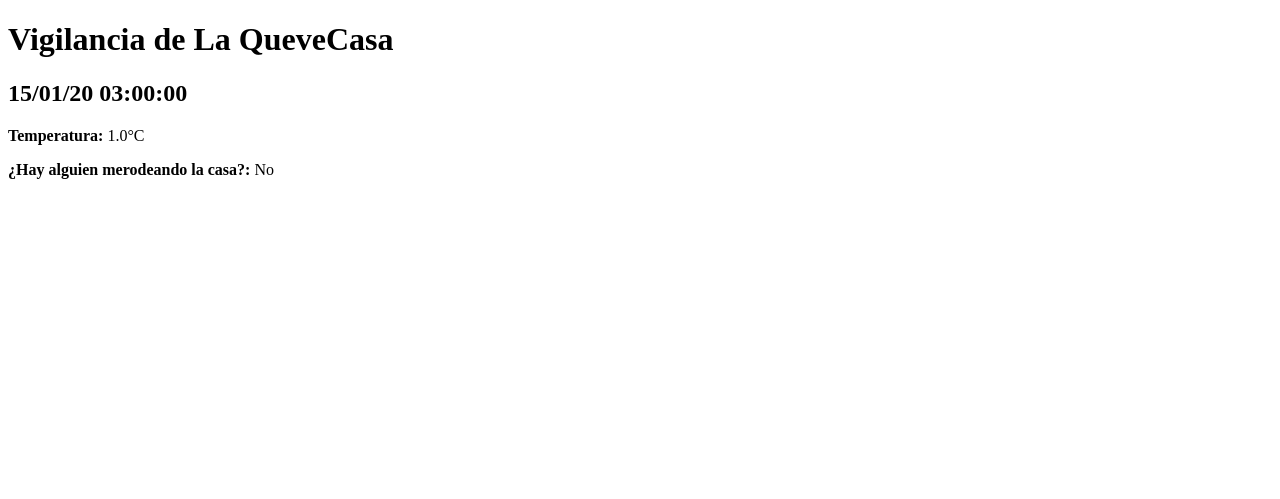
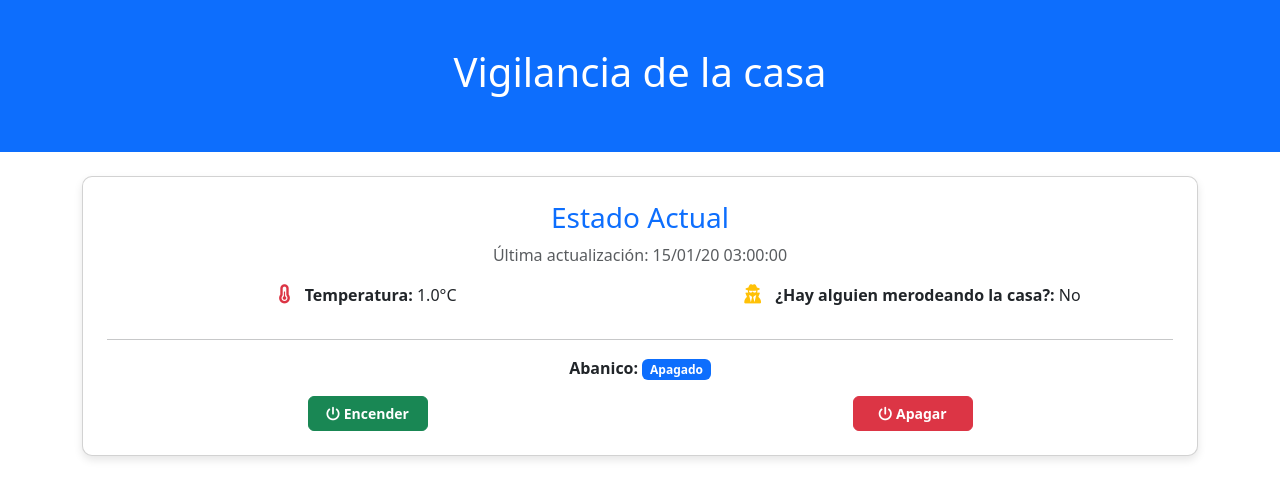
Before and after one commit to aguirrehdezma/esp32-smart-house, a Django app: page / in a window 1280 px wide. Shown: the top 499 px of the page. Run offline with Django 5.2, Linux system fonts and the light colour scheme; tables that the repository leaves empty hold one stand-in row (values such as "Sample post").

Commit message:
Add UI design and fan control API integration for sending and receiving status

```diff
--- a/devices/templates/devices.html
+++ b/devices/templates/devices.html
@@ -3,20 +3,76 @@
 <head>
     <meta charset="UTF-8">
     <meta name="viewport" content="width=device-width, initial-scale=1.0">
-        <title>La QueveCasa</title>
+    <title>Casa</title>
+    <link href="https://cdn.jsdelivr.net/npm/bootstrap@5.3.3/dist/css/bootstrap.min.css" rel="stylesheet">
+    <script src="https://cdn.jsdelivr.net/npm/bootstrap@5.3.3/dist/js/bootstrap.bundle.min.js"></script>
+    <link href="https://cdnjs.cloudflare.com/ajax/libs/font-awesome/6.5.0/css/all.min.css" rel="stylesheet">
+    <style>
+        .card {
+            border-radius: 10px;
+            box-shadow: 0 4px 8px rgba(0, 0, 0, 0.1);
+        }
+        .btn-custom {
+            width: 120px;
+            font-size: 14px;
+            font-weight: bold;
+        }
+        .icon {
+            font-size: 1.2rem;
+            margin-right: 10px;
+        }
+    </style>
 </head>
 <body>
-        <h1>Vigilancia de La QueveCasa</h1>
+    <div class="p-5 bg-primary text-white text-center">
+        <h1>Vigilancia de la casa</h1>
+    </div>
+    <div class="container mt-4">
+        <div class="card p-4">
+            <h3 class="text-center text-primary">Estado Actual</h3>
             {% if last_sensor_data %}
-            <h2 id="timestamp">{{ last_sensor_data.timestamp|date:"d/m/y H:i:s" }}</h2>
-            <p><strong>Temperatura:</strong> <span id="temperature">{{ last_sensor_data.temperature }}°C</span></p>
-            <p><strong>¿Hay alguien merodeando la casa?:</strong> <span
-                    id="motion">{{ last_sensor_data.motion|yesno:"Sí,No" }}</span></p>
+                <p class="text-muted text-center" id="timestamp">
+                    Última actualización: {{ last_sensor_data.timestamp|date:"d/m/y H:i:s" }}
+                </p>
+                <div class="row text-center">
+                    <div class="col-md-6">
+                        <p><i class="fas fa-thermometer-half icon text-danger"></i>
+                            <strong>Temperatura:</strong> <span id="temperature">{{ last_sensor_data.temperature }}°C</span>
+                        </p>
+                    </div>
+                    <div class="col-md-6">
+                        <p><i class="fas fa-user-secret icon text-warning"></i>
+                            <strong>¿Hay alguien merodeando la casa?:</strong>
+                            <span id="motion">{{ last_sensor_data.motion|yesno:"Sí,No" }}</span>
+                        </p>
+                    </div>
+                </div>
             {% else %}
-            <p>No hay información disponible.</p>
+                <p class="text-danger">No hay información disponible.</p>
             {% endif %}
+            <hr>
+            <div class="row text-center">
+                <div class="col">
+                    <strong>Abanico:</strong> <span id="fan-status" class="badge bg-primary">Apagado</span>
+                </div>
+            </div>
+            <div class="row mt-3 text-center">
+                <div class="col">
+                    <button type="button" class="btn btn-success btn-custom" onclick="toggleFan(true)">
+                        <i class="fas fa-power-off"></i> Encender
+                    </button>
+                </div>
+                <div class="col">
+                    <button type="button" class="btn btn-danger btn-custom" onclick="toggleFan(false)">
+                        <i class="fas fa-power-off"></i> Apagar
+                    </button>
+                </div>
+            </div>
+        </div>
+    </div>
 </body>
 </html>
+
 
 <script>
     async function fetchSensorData() {
@@ -50,7 +106,21 @@
         const hours = String(date.getHours()).padStart(2, '0');
         const minutes = String(date.getMinutes()).padStart(2, '0');
         const seconds = String(date.getSeconds()).padStart(2, '0');
-        return `${day}/${month}/${year} ${hours}:${minutes}:${seconds}`;
+        return `Última actualización: ${day}/${month}/${year} ${hours}:${minutes}:${seconds}`;
+    }
+
+    function toggleFan(status) {
+        fetch('/api/set_fan_status/', {
+            method: 'POST',
+            headers: {
+                'Content-Type': 'application/json',
+            },
+            body: JSON.stringify({ status: status })
+        }).then(response => response.json())
+          .then(data => {
+              console.log(data);
+              document.getElementById("fan-status").textContent = status ? "Encendido" : "Apagado";
+          }).catch(error => console.error("Error al cambiar el estado del abanico:", error));
     }
 
     setInterval(fetchSensorData, 5000);
```
Lines whose indentation alone changed are shown as unchanged.
